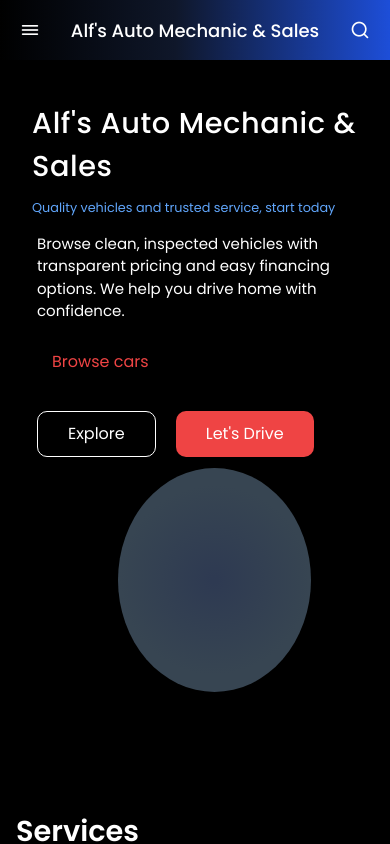
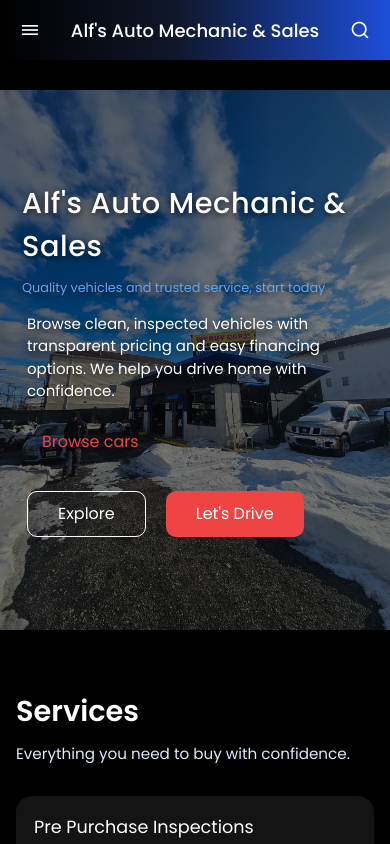
Before and after one commit to mark-sonoaac/hawthorne-auto-repair, a React (Vite) app: page /#/ in a window 390 px wide. Shown: the top 844 px of the page. Built offline with nearby package versions, Linux system fonts and the light colour scheme.

Commit message:
Fix mobile hero

```diff
--- a/src/index.css
+++ b/src/index.css
@@ -123,6 +123,20 @@ html {
   transition: all 0.5s linear;
 }
 
+.hero-section {
+  position: relative;
+}
+
+.hero-section::before {
+  content: '';
+  position: absolute;
+  inset: 0;
+  background: rgba(0, 0, 0, 0.5);
+  opacity: 0;
+  transition: opacity 0.3s ease;
+  z-index: 0;
+}
+
 .block {
   height: 500px;
   margin: 2px;
@@ -142,6 +156,7 @@ html {
   align-items: flex-start;
   gap: 7px;
   padding: 0 10px 0 30px;
+  z-index: 1;
 }
 
 .text-section h1 {
@@ -149,16 +164,19 @@ html {
   font-size: 3rem;
   font-weight: 700;
   letter-spacing: 0.02em;
+  text-shadow: 0 2px 6px rgba(0, 0, 0, 0.7);
 }
 
 .text-section h3 {
   color: #60a5fa;
   padding-bottom: 10px;
+  text-shadow: 0 2px 6px rgba(0, 0, 0, 0.7);
 }
 
 .text-section p {
   padding: 0 5px;
   margin: 0 20px;
+  text-shadow: 0 2px 6px rgba(0, 0, 0, 0.7);
 }
 
 .text-section a {
@@ -744,31 +762,19 @@ html {
     display: none;
   }
   .mobile-gallery {
-    display: block;
-    position: relative;
-    height: 320px;
+    display: none;
   }
-
-  .mobile-gallery img {
-    position: absolute;
-    width: 70%;
-    border-radius: 18px;
-    box-shadow: 0 10px 25px rgba(0, 0, 0, 0.35);
+  .hero-section {
+    background-image: var(--hero-bg);
+    background-size: cover;
+    background-position: center;
+    padding: 80px 0;
   }
-
-  .mobile-gallery img:nth-child(1) {
-    top: 0;
-    left: 0;
+  .hero-section::before {
+    opacity: 1;
   }
-
-  .mobile-gallery img:nth-child(2) {
-    top: 60px;
-    right: 0;
-  }
-
-  .mobile-gallery img:nth-child(3) {
-    top: 140px;
-    left: 10%;
+  .text-section {
+    padding: 0 20px;
   }
 
   .text-section h1 {
@@ -873,14 +879,6 @@ html {
     font-size: 2rem;
   }
 
-  .mobile-gallery {
-    height: 280px;
-  }
-
-  .mobile-gallery img {
-    width: 78%;
-  }
-
   .service-image-row {
     grid-template-columns: 1fr;
   }
--- a/src/pages/Home.jsx
+++ b/src/pages/Home.jsx
@@ -25,9 +25,14 @@ export default function Home() {
     }
   }
 
+  const heroBackground = homeImages[0] || ''
+
   return (
     <div id="home">
-      <section className="main-section">
+      <section
+        className="main-section hero-section"
+        style={heroBackground ? { '--hero-bg': `url(${heroBackground})` } : undefined}
+      >
         <div className="text-section block">
           <h1>Alf&apos;s Auto Mechanic &amp; Sales</h1>
           <h3>Quality vehicles and trusted service, start today</h3>
```
